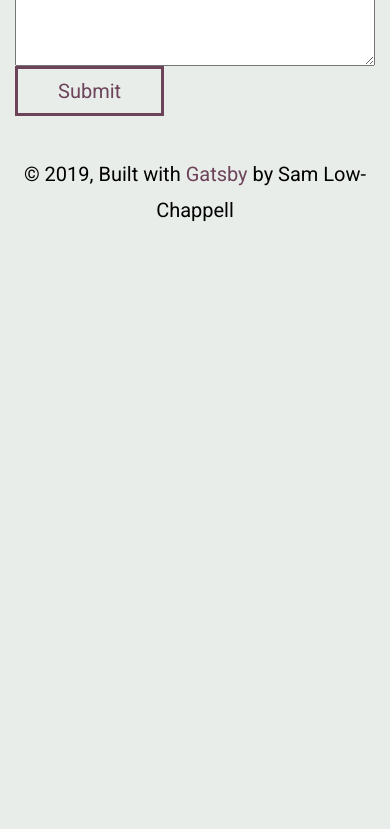
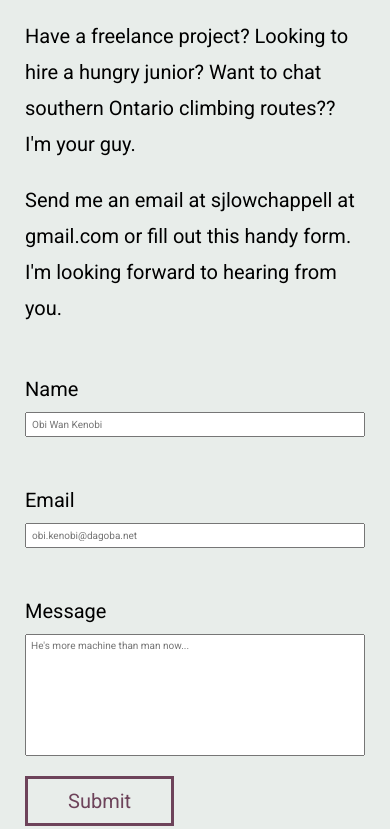
Before and after one commit to sjlowchappell/portfolio, a Gatsby site: page /contact in a window 390 px wide. Shown: the part 460-1289 px from the top of the page. Before the commit the page ends 844 px from the top, so only its background shows below. Built offline with nearby package versions, Linux system fonts and the light colour scheme; Gatsby itself is replaced by a stand-in of ours.

Commit message:
added more styling for contact page

```diff
--- a/src/pages/contact.js
+++ b/src/pages/contact.js
@@ -7,6 +7,20 @@ const Contact = () => {
     return (
         <Layout pageTitle="drop me a line">
             <SEO title="Contact" />
+            <div className={contactStyles.contactContainer}>
+                <div>
+                    <h2>I'd love to work together.</h2>
+                    <p>
+                        Have a freelance project? Looking to hire a hungry
+                        junior? Want to chat southern Ontario climbing routes??
+                        I'm your guy.
+                    </p>
+                    <p>
+                        Send me an email at sjlowchappell at gmail.com or fill
+                        out this handy form. I'm looking forward to hearing from
+                        you.
+                    </p>
+                </div>
                 <form action="submit">
                     <div className={contactStyles.nameAndEmailContainer}>
                         <div className={contactStyles.inputContainer}>
@@ -39,6 +53,7 @@ const Contact = () => {
 
                     <button>Submit</button>
                 </form>
+            </div>
         </Layout>
     );
 };
--- a/src/pages/contact.module.css
+++ b/src/pages/contact.module.css
@@ -1,12 +1,22 @@
+.contactContainer {
+    display: flex;
+}
+
+.contactContainer > * {
+    padding: 0px 10px;
+}
+
 label,
 input,
 textarea {
     font-size: 2rem;
+    resize: none;
 }
 
 .inputContainer {
     display: flex;
     flex-direction: column;
+    margin: 0px 20px 20px 0px;
 }
 
 .nameAndEmailContainer {
@@ -16,3 +26,26 @@ textarea {
 .nameAndEmailContainer > * {
     flex: 1 0 auto;
 }
+
+input,
+textarea {
+    padding: 5px;
+}
+label {
+    margin: 5px 0px;
+}
+
+@media (max-width: 850px) {
+    .contactContainer {
+        flex-direction: column;
+    }
+    .inputContainer {
+        margin: 20px 0px;
+    }
+}
+
+@media (max-width: 850px) {
+    .nameAndEmailContainer {
+        flex-direction: column;
+    }
+}
```
Lines whose indentation alone changed are shown as unchanged.
